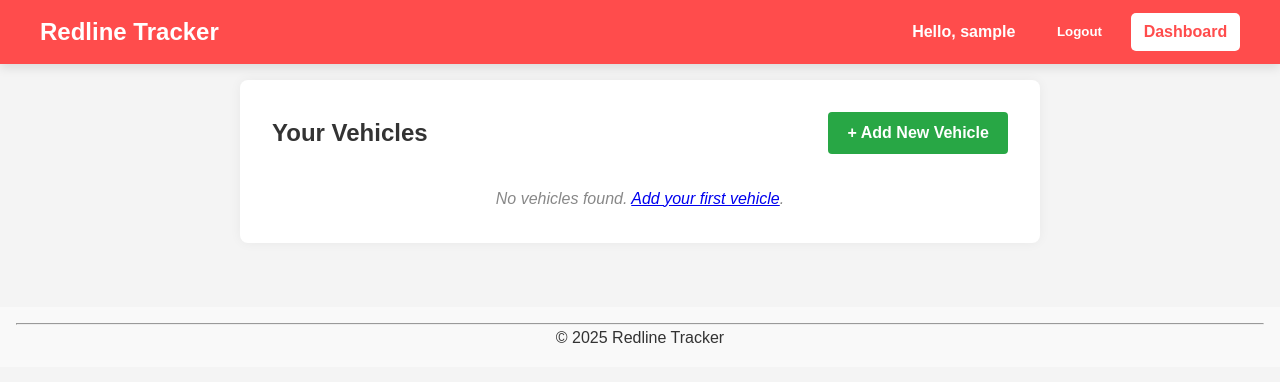
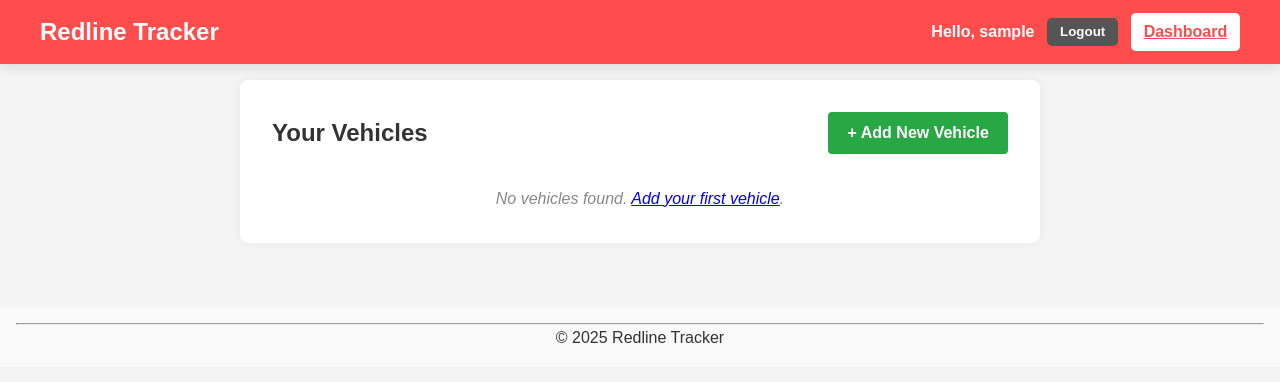
Before and after one commit to xiokevc/redline-tracker, a Django app: page /vehicles/ in a window 1280 px wide. Shown: the top 382 px of the page. Run offline with Django 5.2, Linux system fonts and the light colour scheme; the visitor is signed in with stand-in values (Sample User, id 1); data that the repository does not hold is empty.

Commit message:
adjust nav links alignment

```diff
--- a/static/tracker/css/base.css
+++ b/static/tracker/css/base.css
@@ -28,9 +28,9 @@ body {
     max-width: 1200px;
     margin: 0 auto;
     display: flex;
-    justify-content: space-between; /* logo left, links right */
+    justify-content: space-between; /* LOGO LEFT, LINKS RIGHT */
     align-items: center;
-    flex-wrap: wrap;
+    width: 100%;
 }
 
 .logo {
@@ -41,47 +41,50 @@ body {
 }
 
 .nav-links {
-    list-style: none;
     display: flex;
-    gap: 1rem;
     align-items: center;
+    gap: 0.8rem;
 }
 
-.nav-links li {
-    display: flex;
-    align-items: center;
+/* Inline form for logout button */
+.inline-form {
+    display: inline;
+    margin: 0;
 }
 
-.nav-links li a,
-.nav-links li button,
-.nav-links li span {
+.nav-links span {
     color: #fff;
     font-weight: bold;
-    text-decoration: none;
-    background: none;
+}
+
+/* Buttons */
+.nav-links .btn,
+.nav-links .logout-btn {
+    padding: 0.4rem 0.8rem;
+    border-radius: 5px;
     border: none;
     cursor: pointer;
-    padding: 0.4rem 0.8rem;
-    border-radius: 5px;
+    font-weight: bold;
     transition: 0.3s;
 }
 
-.nav-links li a.primary-btn {
+.nav-links .primary-btn {
     background-color: #fff;
     color: #ff4c4c;
 }
 
-.nav-links li a.primary-btn:hover {
+.nav-links .primary-btn:hover {
     background-color: #e63b3b;
     color: #fff;
 }
 
-.nav-links li a.secondary-btn {
+.nav-links .secondary-btn {
     background-color: transparent;
     border: 2px solid #fff;
+    color: #fff;
 }
 
-.nav-links li a.secondary-btn:hover {
+.nav-links .secondary-btn:hover {
     background-color: #fff;
     color: #333;
 }
@@ -89,16 +92,15 @@ body {
 .logout-btn {
     background-color: #555;
     color: #fff;
-    border: none;
 }
 
 .logout-btn:hover {
     background-color: #333;
 }
 
-/* Main content spacing to avoid navbar overlap */
+/* Prevent main content from being overlapped by navbar */
 main {
-    margin-top: 80px; /* height of navbar */
+    margin-top: 80px;
 }
 
 /* Footer */
--- a/tracker/templates/tracker/base.html
+++ b/tracker/templates/tracker/base.html
@@ -5,43 +5,36 @@
     <meta charset="UTF-8" />
     <meta name="viewport" content="width=device-width, initial-scale=1" />
     <title>{% block title %}Redline Tracker{% endblock %}</title>
-
-    <!-- Global styles -->
     <link rel="stylesheet" href="{% static 'tracker/css/base.css' %}" />
     {% block extra_css %}{% endblock %}
 </head>
 <body>
-    <!-- Navbar -->
     <header class="navbar">
         <div class="nav-container">
-            <!-- Logo aligned left -->
+            <!-- Logo left -->
             <a href="{% url 'tracker:landing' %}" class="logo">Redline Tracker</a>
 
-            <!-- Links aligned right -->
-            <ul class="nav-links">
+            <!-- Links right -->
+            <div class="nav-links">
                 {% if user.is_authenticated %}
-                    <li><span>Hello, {{ user.username }}</span></li>
-                    <li>
-                        <form method="post" action="{% url 'tracker:logout' %}">
-                            {% csrf_token %}
-                            <button type="submit" class="btn logout-btn">Logout</button>
-                        </form>
-                    </li>
-                    <li><a href="{% url 'tracker:vehicle-list' %}" class="btn primary-btn">Dashboard</a></li>
+                    <span>Hello, {{ user.username }}</span>
+                    <form method="post" action="{% url 'tracker:logout' %}" class="inline-form">
+                        {% csrf_token %}
+                        <button type="submit" class="btn logout-btn">Logout</button>
+                    </form>
+                    <a href="{% url 'tracker:vehicle-list' %}" class="btn primary-btn">Dashboard</a>
                 {% else %}
-                    <li><a href="{% url 'tracker:login' %}" class="btn primary-btn">Login</a></li>
-                    <li><a href="{% url 'tracker:signup' %}" class="btn secondary-btn">Sign Up</a></li>
+                    <a href="{% url 'tracker:login' %}" class="btn primary-btn">Login</a>
+                    <a href="{% url 'tracker:signup' %}" class="btn secondary-btn">Sign Up</a>
                 {% endif %}
-            </ul>
+            </div>
         </div>
     </header>
 
-    <!-- Main content -->
     <main>
         {% block content %}{% endblock %}
     </main>
 
-    <!-- Footer -->
     <footer class="footer">
         <hr />
         <p>&copy; 2025 Redline Tracker</p>
```
